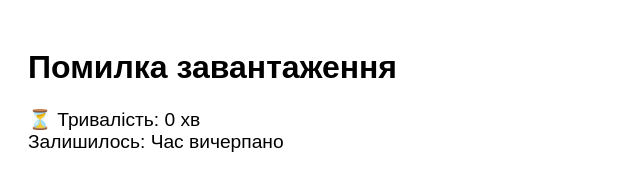
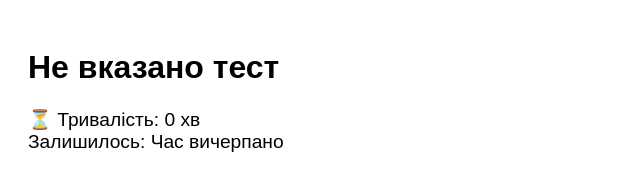
Before and after one commit to tarashome1964/Test_Link_Time, a plain HTML site: page TimerTest.html in a window 1280 px wide. Shown: the whole page, without its empty margins (0-640 px from the left). Drawn offline with Linux system fonts and the light colour scheme; no server answers.

Commit message:
TimerTest.html

```diff
--- a/TimerTest.html
+++ b/TimerTest.html
@@ -18,6 +18,12 @@
   <script>
     const urlParams = new URLSearchParams(window.location.search);
     const testId = urlParams.get('id');
+
+    if (!testId) {
+      document.getElementById('title').textContent = "Не вказано тест";
+      document.getElementById('duration').textContent = "0";
+      document.getElementById('remaining').textContent = "Час вичерпано";
+    } else {
       const jsonUrl = `${testId}.json`;
 
       fetch(jsonUrl)
@@ -51,6 +57,7 @@
           document.getElementById('duration').textContent = "0";
           document.getElementById('remaining').textContent = "Час вичерпано";
         });
+    }
   </script>
 </body>
 </html>
```
Lines whose indentation alone changed are shown as unchanged.
